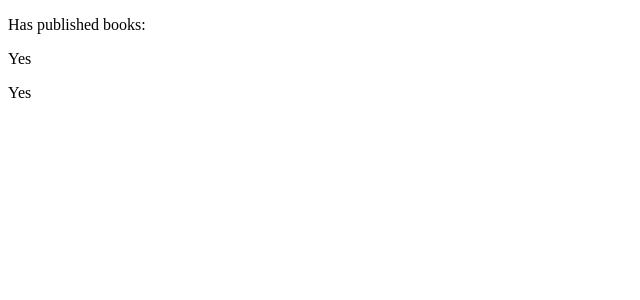
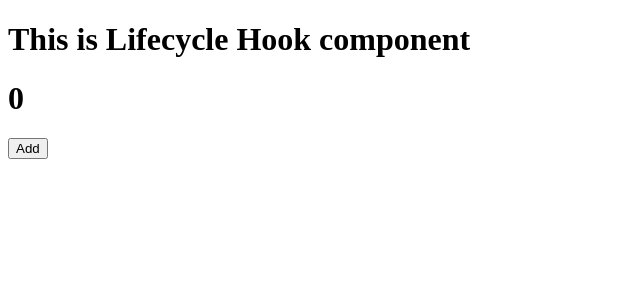
Before and after one commit to VTPie/basic-Vue, a Vue app: page / in a window 1280 px wide. Shown: the top 300 px of the page, without its empty margins (0-640 px from the left). Built offline with nearby package versions, Linux system fonts and the light colour scheme.

Commit message:
feat(ad): lifecycle hooks

```diff
--- a/src/App.vue
+++ b/src/App.vue
@@ -1,8 +1,9 @@
 <script setup>
   import Parent from './components/Parent.vue'
   import Computed from './components/Computed.vue';
+  import lifecycleHook from './components/lifecycle-hook.vue';
 </script>
 
 <template>
-  <Computed/>
+  <lifecycleHook></lifecycleHook>
 </template>
--- /dev/null
+++ b/src/components/lifecycle-hook.vue
@@ -0,0 +1,19 @@
+<script setup>
+    import { onMounted, onUpdated } from 'vue'
+    import { ref } from 'vue';
+
+    let count= ref(0)
+
+    onMounted(() => {
+        console.log(`the component is now mounted.`)
+    })
+    onUpdated(() => {
+        console.log(`the component is now updated.`)
+    })
+</script>
+
+<template>
+    <h1>This is Lifecycle Hook component</h1>
+    <h1>{{ count }}</h1>
+    <button @click="count++">Add</button>
+</template>
```
Also changed, not shown: 1 other file (tests, documents, lock files or other folders).
